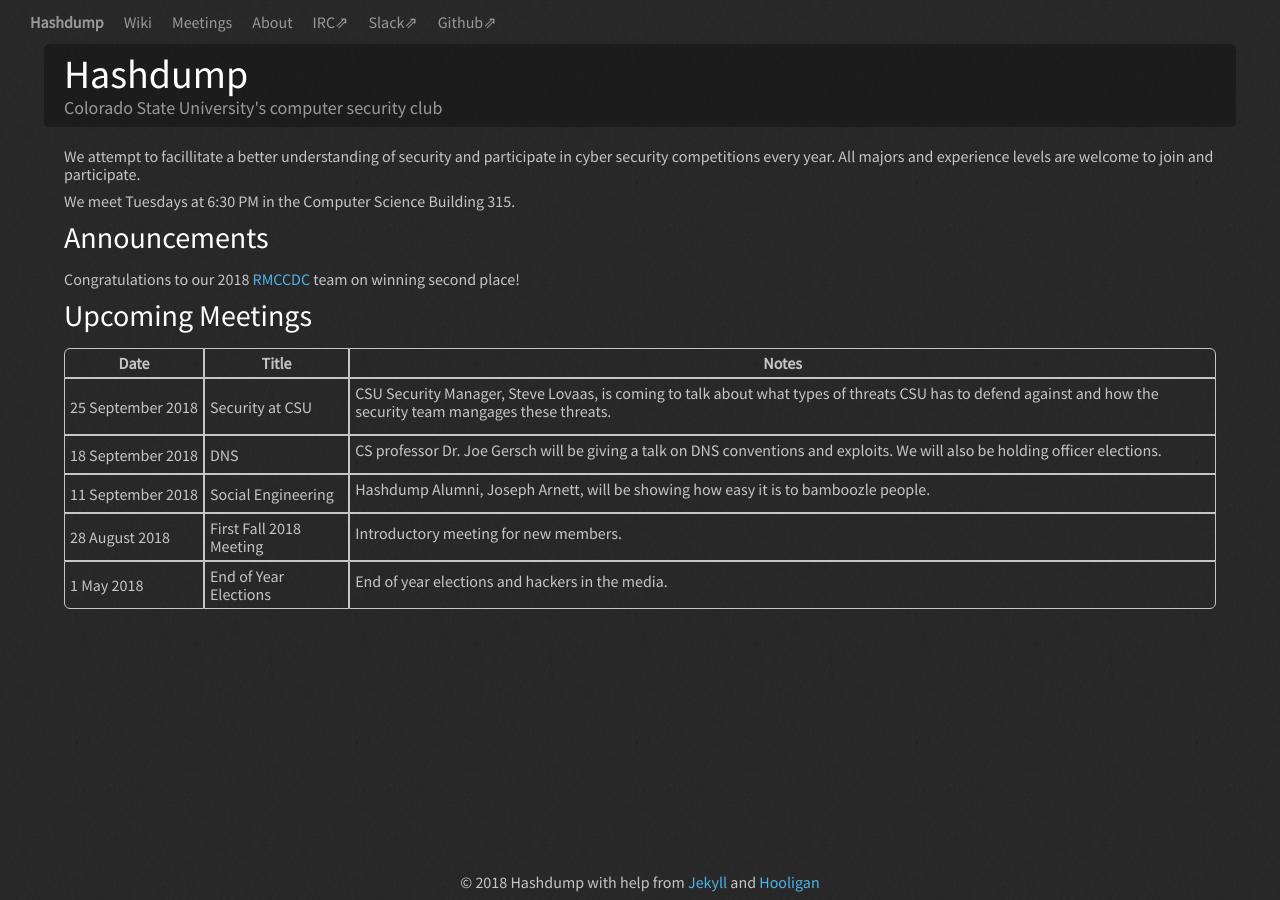
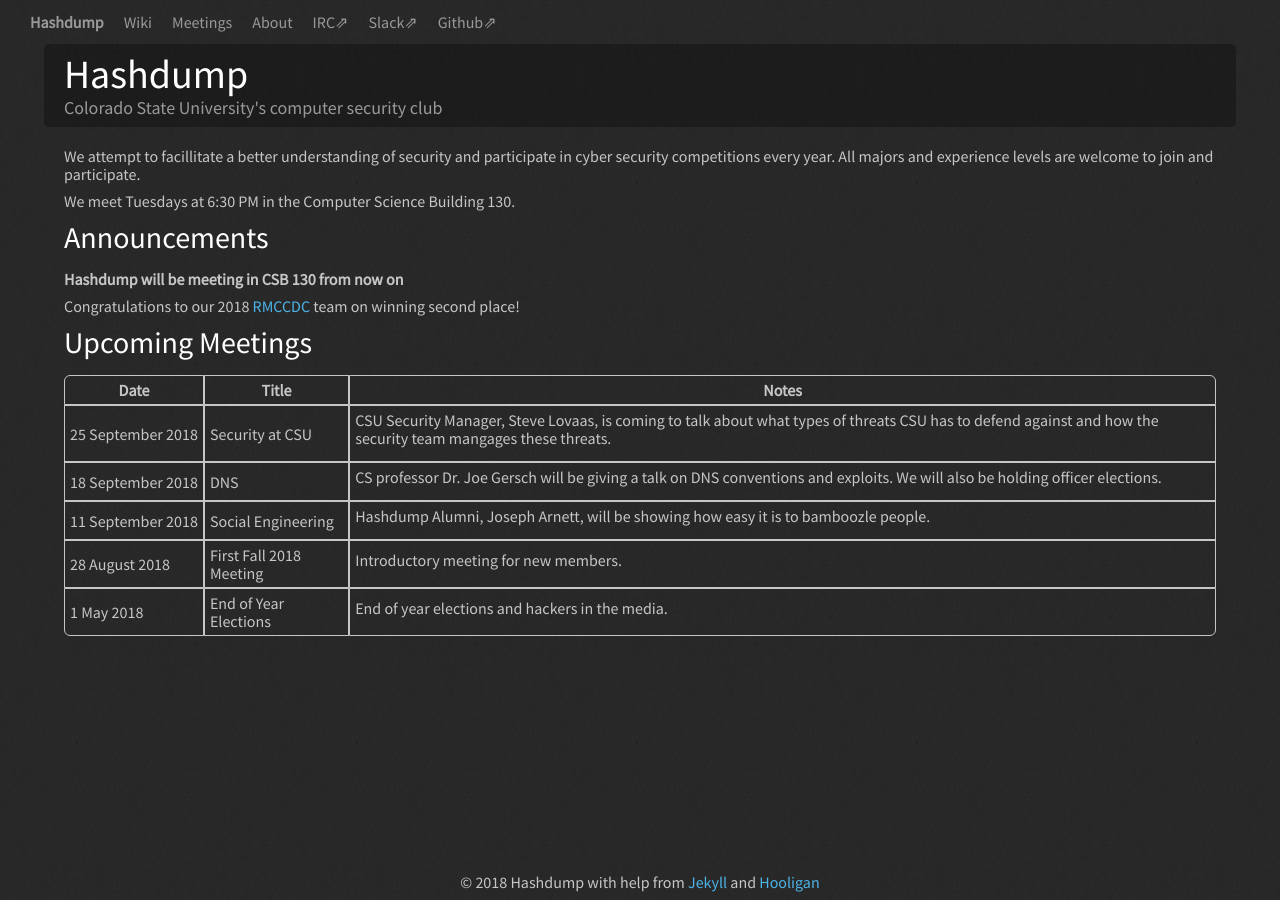
Before and after one commit to Hashdump/old-hashdump-site, a Jekyll site: the page built from index.md, in a window 1280 px wide. Built offline with Jekyll 4.4.1, drawn with Linux system fonts in a browser that asks for light colours.

Commit message:
Update meeting location

```diff
--- a/index.md
+++ b/index.md
@@ -5,9 +5,11 @@ overview: true
 
 We attempt to facillitate a better understanding of security and participate in cyber security competitions every year. All majors and experience levels are welcome to join and participate.
 
-We meet Tuesdays at 6:30 PM in the Computer Science Building 315.
+We meet Tuesdays at 6:30 PM in the Computer Science Building 130.
 
 ## Announcements
+**Hashdump will be meeting in CSB 130 from now on**
+
 Congratulations to our 2018 [RMCCDC](http://rmccdc.regis.edu/) team on winning second place!
 
 
```
